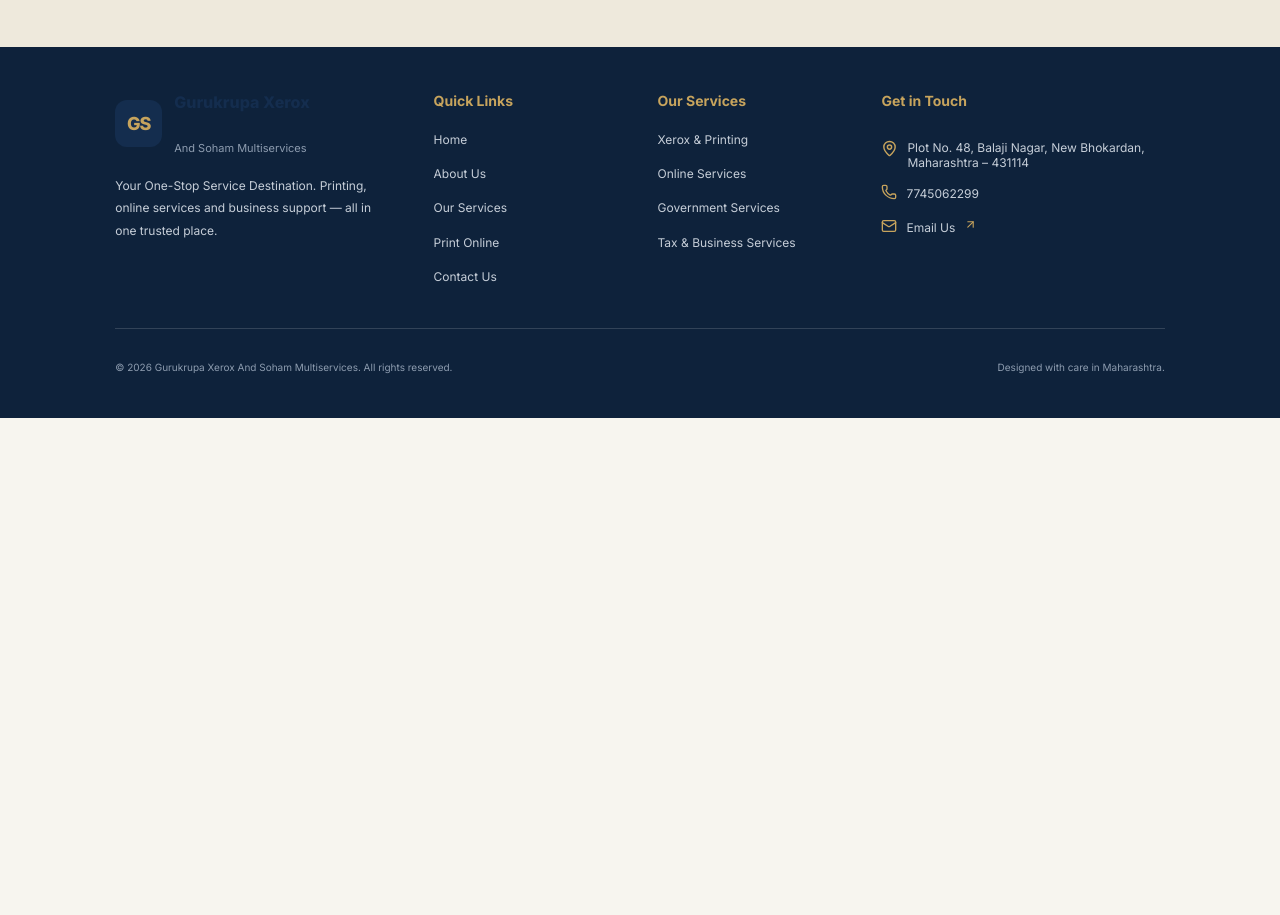
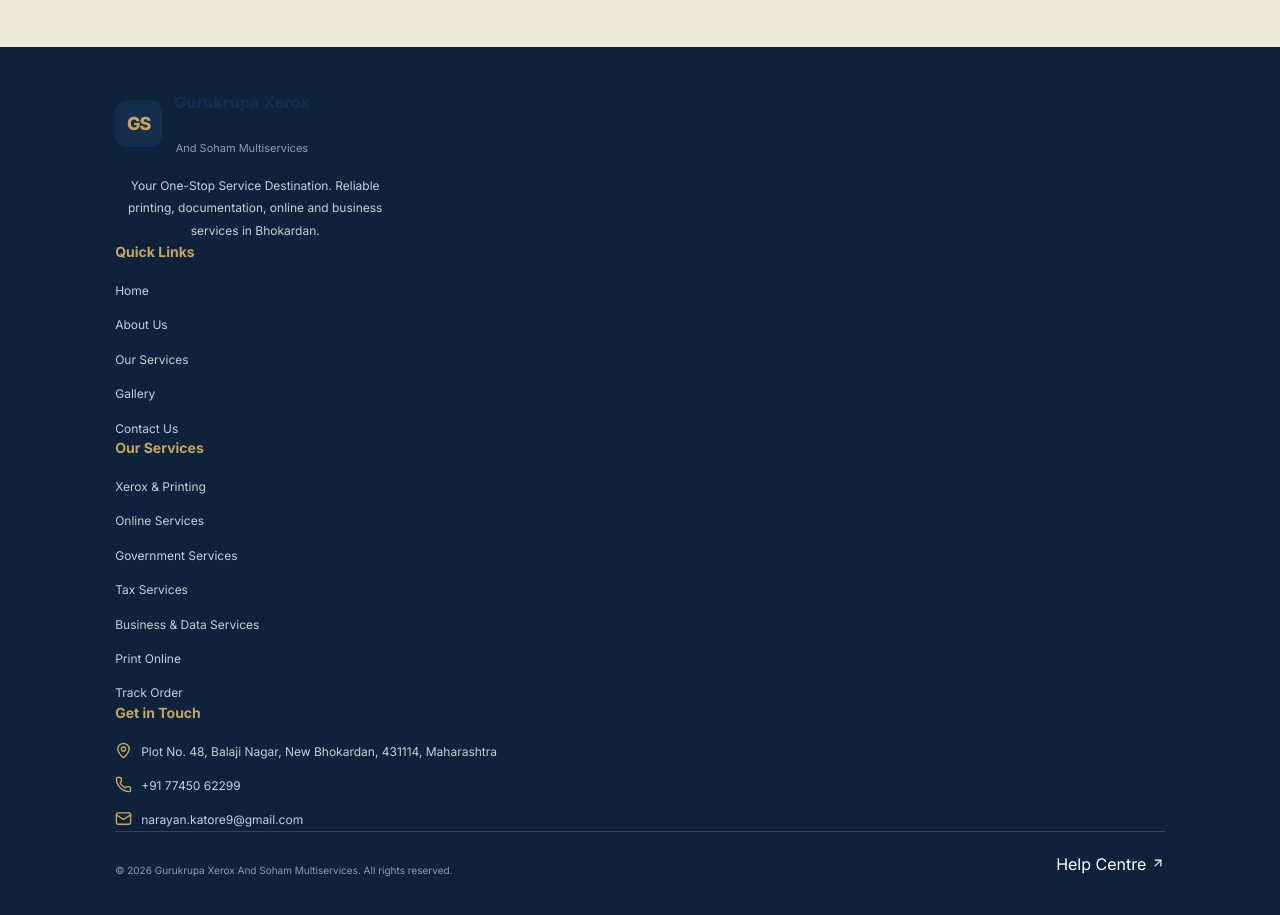
Before and after one commit to sohamtechrobotics/gurukrupa-xerox-website, a React (Vite) app: page /#/ in a window 1280 px wide. Shown: the part 2420-3335 px from the top of the page. Before the commit the page ends 2838 px from the top, so only its background shows below. Built offline with nearby package versions, Linux system fonts and the light colour scheme.

Commit message:
Connect footer links and contact details

```diff
--- a/src/components/Footer.tsx
+++ b/src/components/Footer.tsx
@@ -1,4 +1,5 @@
 
+import { Link } from "react-router-dom";
 import {
   MapPin,
   Phone,
@@ -9,70 +10,75 @@ import {
 function Footer() {
   return (
     <footer className="site-footer">
-      <div className="footer-main">
+      <div className="footer-container">
         <div className="footer-brand">
-          <a href="#home" className="brand">
+          <Link to="/" className="brand footer-logo">
             <span className="brand-mark">GS</span>
-
             <span className="brand-name">
               <strong>Gurukrupa Xerox</strong>
               <small>And Soham Multiservices</small>
             </span>
-          </a>
+          </Link>
 
           <p>
-            Your One-Stop Service Destination.
-            Printing, online services and business
-            support — all in one trusted place.
+            Your One-Stop Service Destination. Reliable printing,
+            documentation, online and business services in Bhokardan.
           </p>
         </div>
 
         <div className="footer-column">
           <h3>Quick Links</h3>
-          <a href="#home">Home</a>
-          <a href="#about">About Us</a>
-          <a href="#services">Our Services</a>
-          <a href="#print">Print Online</a>
-          <a href="#contact">Contact Us</a>
+          <Link to="/">Home</Link>
+          <Link to="/about">About Us</Link>
+          <Link to="/services">Our Services</Link>
+          <Link to="/gallery">Gallery</Link>
+          <Link to="/contact">Contact Us</Link>
         </div>
 
         <div className="footer-column">
           <h3>Our Services</h3>
-          <a href="#services">Xerox & Printing</a>
-          <a href="#services">Online Services</a>
-          <a href="#services">Government Services</a>
-          <a href="#services">Tax & Business Services</a>
+          <Link to="/services">Xerox & Printing</Link>
+          <Link to="/services">Online Services</Link>
+          <Link to="/services">Government Services</Link>
+          <Link to="/services">Tax Services</Link>
+          <Link to="/services">Business & Data Services</Link>
+          <Link to="/print-online">Print Online</Link>
+          <Link to="/track-order">Track Order</Link>
         </div>
 
         <div className="footer-column footer-contact">
           <h3>Get in Touch</h3>
 
-          <p>
+          <a
+            href="https://www.google.com/maps/search/?api=1&query=Plot+No+48+Balaji+Nagar+New+Bhokardan+431114"
+            target="_blank"
+            rel="noopener noreferrer"
+          >
             <MapPin size={17} />
-            Plot No. 48, Balaji Nagar,
-            New Bhokardan, Maharashtra – 431114
-          </p>
+            <span>Plot No. 48, Balaji Nagar, New Bhokardan, 431114, Maharashtra</span>
+          </a>
 
-          <a href="tel:7745062299">
-            <Phone size={16} />
-            7745062299
+          <a href="tel:+917745062299">
+            <Phone size={17} />
+            <span>+91 77450 62299</span>
           </a>
 
           <a href="mailto:narayan.katore9@gmail.com">
-            <Mail size={16} />
-            Email Us
-            <ArrowUpRight size={13} />
+            <Mail size={17} />
+            <span>narayan.katore9@gmail.com</span>
           </a>
         </div>
       </div>
 
       <div className="footer-bottom">
         <p>
-          © {new Date().getFullYear()} Gurukrupa Xerox
-          And Soham Multiservices. All rights reserved.
+          © {new Date().getFullYear()} Gurukrupa Xerox And Soham Multiservices.
+          All rights reserved.
         </p>
 
-        <p>Designed with care in Maharashtra.</p>
+        <Link to="/help" className="footer-help-link">
+          Help Centre <ArrowUpRight size={14} />
+        </Link>
       </div>
     </footer>
   );
```
